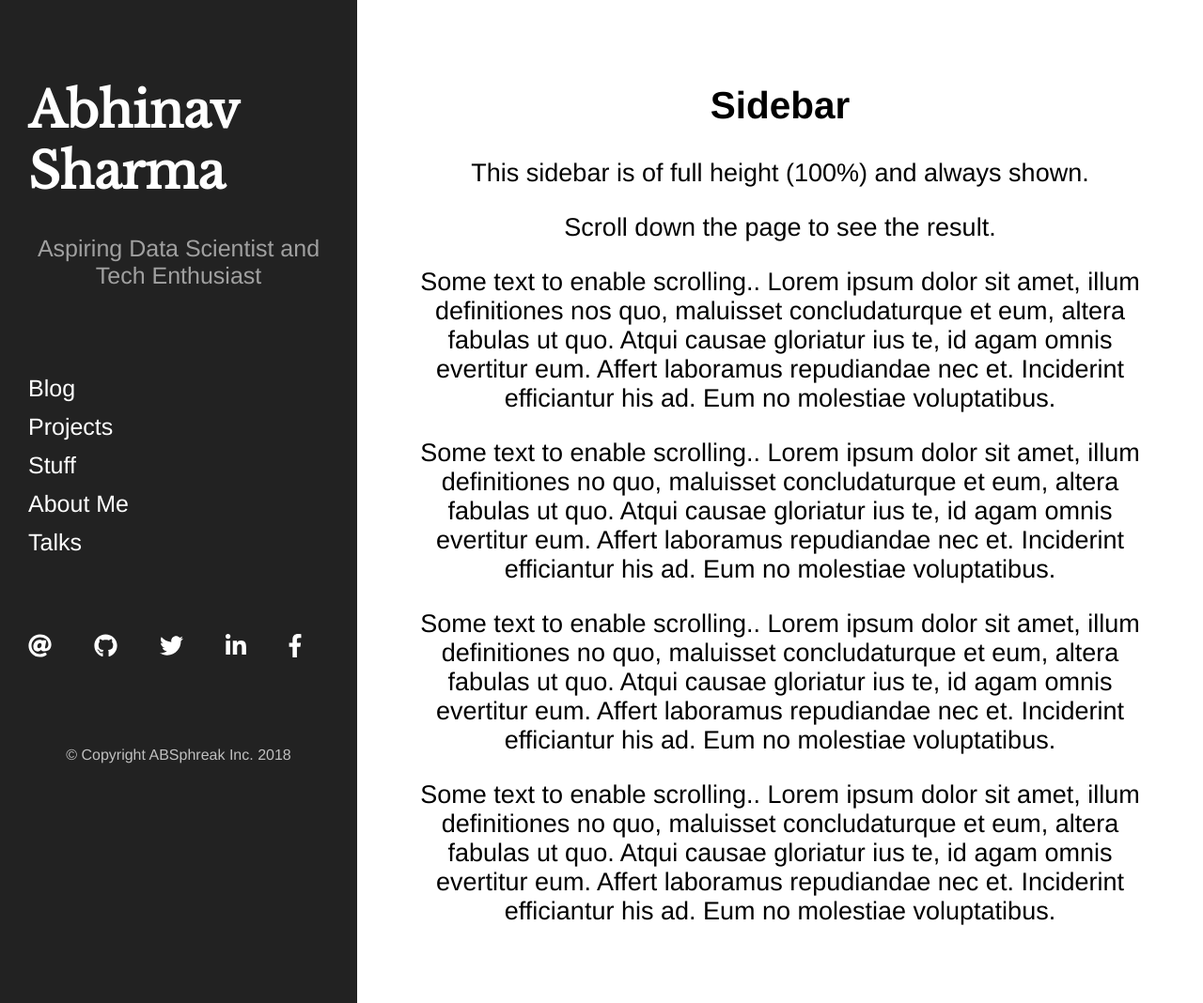
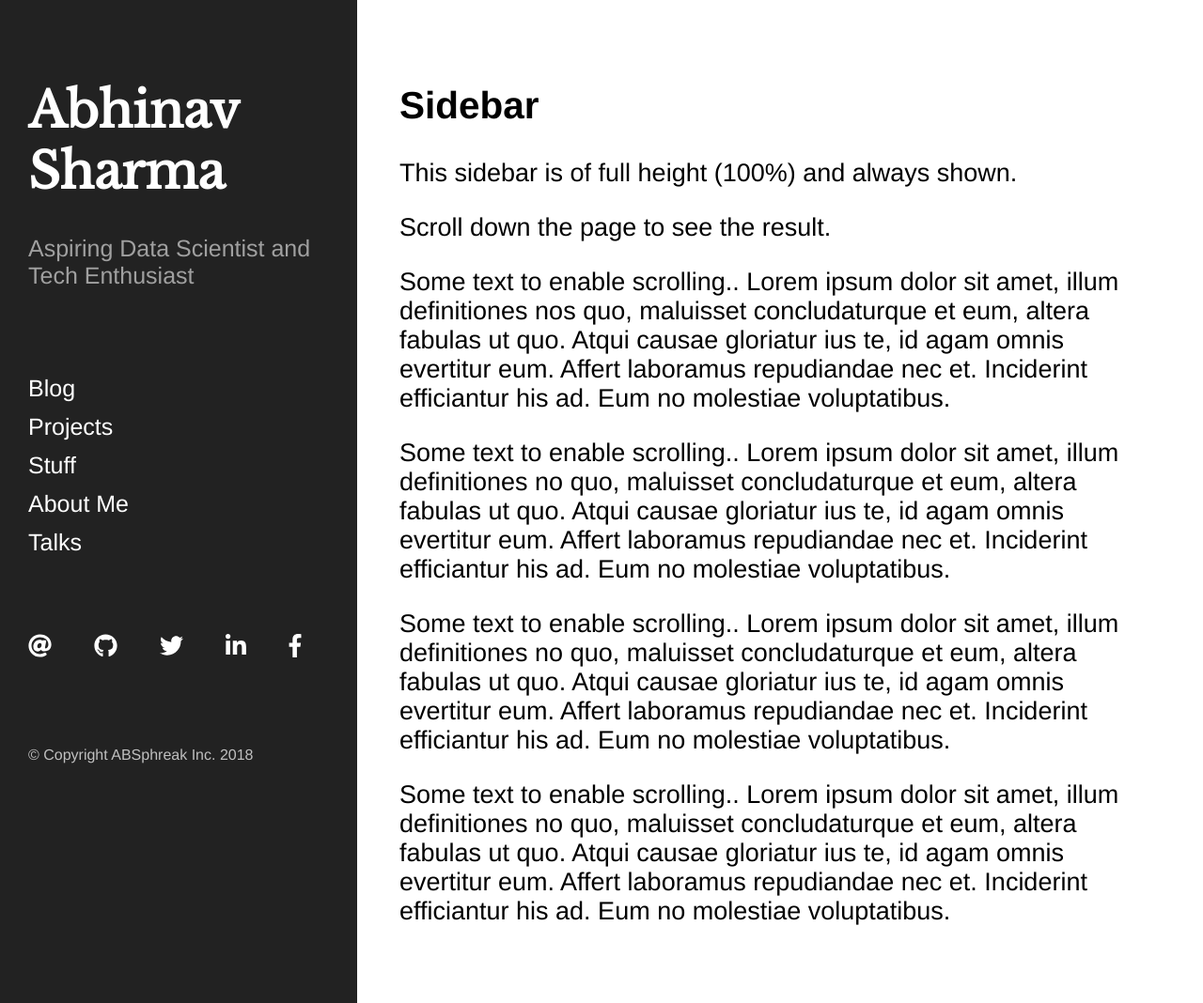
Before and after one commit to ABSphreak/ABSphreak.github.io, a Jekyll site: the page built from index.html, in a window 1280 px wide and 1068 px high. Shown: the whole window at 94% size. Built offline with Jekyll 4.4.1, drawn with Linux system fonts in a browser that asks for light colours; nearby versions of some CDN libraries.

Commit message:
Minor Fix

```diff
--- a/css/style.css
+++ b/css/style.css
@@ -90,10 +90,6 @@ ul {
     font-size: 27px;
 }
 
-.content h1, h2, p{
-	text-align: center;
-}
-
 .blog-date {
 	font-size: 23px;
 	color: #606060FF;
```
